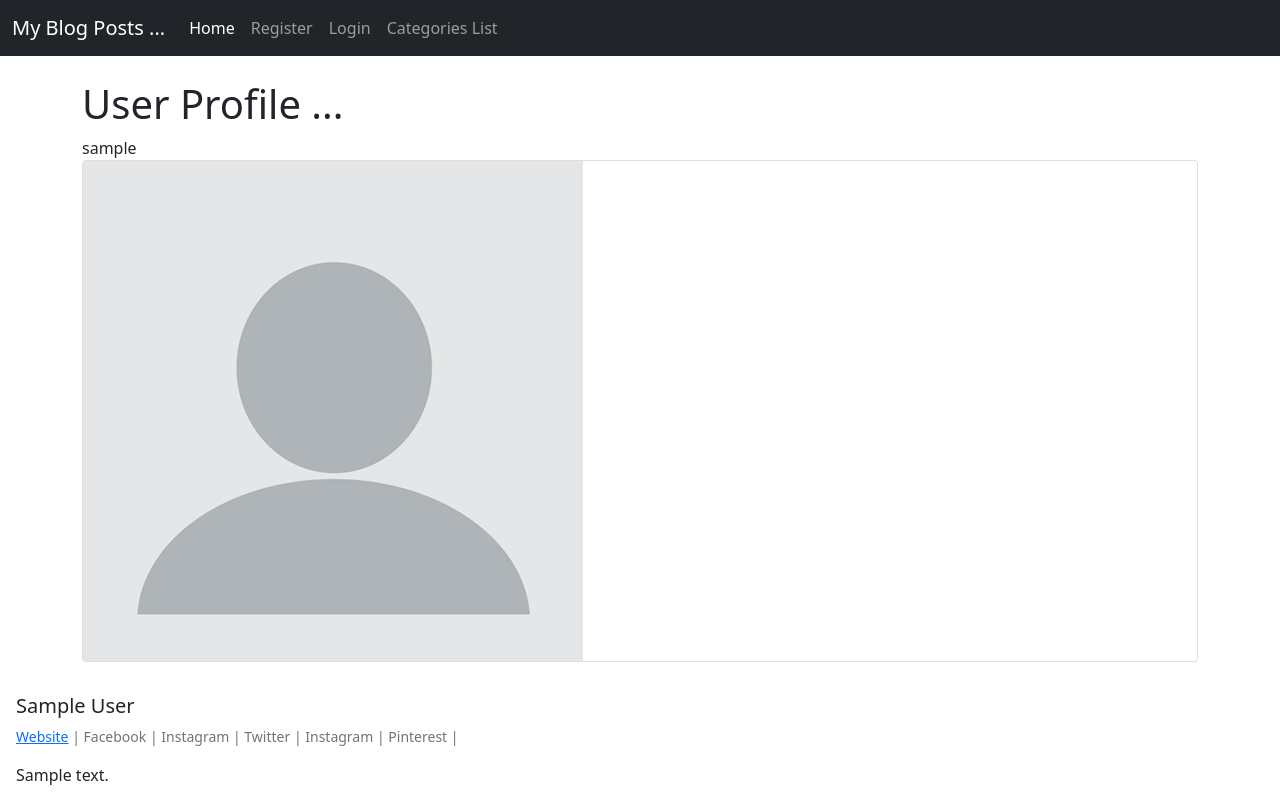
After one commit to Harmonica-Men/simple-blog, a Django app: page /members/1/profile/ in a window 1280 px wide. The commit adds this page. Run offline with Django 5.2, Linux system fonts and the light colour scheme; tables that the repository leaves empty hold one stand-in row (values such as "Sample post"); some libraries are stand-ins or nearby versions.

Commit message:
Create A Blog Profile Page - Django Blog #30

```diff
--- a/blogger/models.py
+++ b/blogger/models.py
@@ -27,7 +27,7 @@ class Category(models.Model):
 
 class Profile(models.Model):
     user = models.OneToOneField(User, null=True, on_delete=models.CASCADE)
-    bio = models.TextField()
+    bio = models.TextField(blank=True, null=True)
     profile_pic = CloudinaryField('image', null = True, blank= True)
     website_url = models.CharField(max_length=100, null=True, blank=True)
     twitter_url = models.CharField(max_length=100, null=True, blank=True)
--- a/blogger/templates/frontpage.html
+++ b/blogger/templates/frontpage.html
@@ -4,6 +4,7 @@
 <h1>Blog Post</h1>
 <ul>
 {% for post in object_list %}
+
     <li> <a href="{% url 'article-detail' post.pk %}">
         {{ post.title }}</a>
 
--- a/blogger/urls.py
+++ b/blogger/urls.py
@@ -1,6 +1,5 @@
 from django.urls import path, include
-from .views import FrontpageView, BlogPostDetailView, AddPostView, UpdatePostView, DeletePostView, AddCategoryView
-from .views import CategoryView, CategoryListView, LikeView
+from .views import FrontpageView, BlogPostDetailView, AddPostView, UpdatePostView, DeletePostView, AddCategoryView, CategoryView, CategoryListView, LikeView
 
 urlpatterns = [
     path('', FrontpageView.as_view(), name= 'frontpage'),
--- /dev/null
+++ b/members/templates/registration/user_profile.html
@@ -0,0 +1,67 @@
+{% extends 'base.html' %}
+
+{% load static %}
+{% block title %} User Profile {% endblock %}
+
+{% block content %}
+
+<h1>User Profile  ... </h1>
+
+{{ page_user }}
+
+<div class="card mb-3">
+    <div class="row g-0">
+      <div class="col-md-2">
+
+          {% if page_user.profile_pic.url %}
+
+                  <img src="{{ page_user.profile_pic.url }}" class="img">
+          {% else %}
+                  <img src="{% static 'blogger/images/Anonymous-Profile-pic.jpg'%}" class="img">
+
+          {% endif %}
+      </div>
+   </div>
+</div>
+</div>
+<div class="col-md-10">
+  <div class="card-body">
+    <h5 class="card-title">{{ page_user.user.first_name }} {{ page_user.user.last_name }}</h5>
+    <p class ="small text-muted">
+
+      {% if page_user.website_url %}
+        <a href="post.author.profile.website_url">Website</a> |
+      {% endif %}
+
+      {% if page_user.website_url %}
+        <a href="post.author.profile.website_url"></a> Facebook |
+      {% endif %}
+
+      {% if page_user.website_url %}
+        <a href="post.author.profile.website_url"></a> Instagram |
+      {% endif %}
+
+      {% if page_user.website_url %}
+        <a href="post.author.profile.website_url"></a> Twitter |
+      {% endif %}
+
+      {% if page_user.website_url %}
+        <a href="post.author.profile.website_url"></a> Instagram |
+      {% endif %}
+
+      {% if page_user.website_url %}
+        <a href="post.author.profile.website_url"></a> Pinterest  |
+      {% endif %}
+
+
+    <p class="card-text">{{ page_user.bio }}</p>
+    <!-- <p class="card-text"><small class="text-muted">Last updated 3 mins ago</small></p> -->
+  </div>
+</div>
+</div>
+
+
+
+
+
+{% endblock %}
--- a/members/urls.py
+++ b/members/urls.py
@@ -1,5 +1,6 @@
-from django.urls import path, include
-from .views import UserRegisterView, UserEditView, CustomPasswordChangeView
+from django.urls import path
+from .views import UserRegisterView, UserEditView, CustomPasswordChangeView, ShowProfilePageView
+
 from django.contrib.auth import views as auth_views
 from django.contrib.auth.views import PasswordChangeView
 
@@ -11,7 +12,7 @@ urlpatterns = [
     # path('<int:pk>/password/', auth_views.PasswordChangeView.as_view(), name='password_change'),
     path('<int:pk>/password/', CustomPasswordChangeView.as_view(), name='password_change'),
     path('password_change/done/', auth_views.PasswordChangeDoneView.as_view(template_name='registration/password_change_done.html'), name='password_change_done'),
-    # path('<int:uid>/', include('members.urls')),
+    path('<int:pk>/profile/', ShowProfilePageView.as_view(), name='show_profile_page'),
     # 4edit_profile, name='edit-profile'),
     # path('article/edit/<int:pk>', UpdatePostView.as_view(), name= 'update-post'),
     # path('article/<int:pk>/remove', DeletePostView.as_view(), name= 'delete-post'),
--- a/members/views.py
+++ b/members/views.py
@@ -1,10 +1,23 @@
 from django.contrib.auth.views import PasswordChangeView
 from django.urls import reverse_lazy
-from django.shortcuts import get_object_or_404
+from django.shortcuts import render, get_object_or_404
 from django.contrib.auth.models import User
 from django.views import generic
+from django.views.generic.detail import DetailView
 from django.contrib.auth.forms import UserCreationForm, UserChangeForm
 from .forms import SignUpForm, EditProfileForm, PasswordChangingForm
+from blogger.models import Profile
+
+class ShowProfilePageView(DetailView):
+    model = Profile
+    template_name = 'registration/user_profile.html'
+
+    def get_context_data(self, *args, **kwargs):
+        users = Profile.objects.all()
+        context = super(ShowProfilePageView, self).get_context_data(*args, **kwargs)
+        page_user = get_object_or_404(Profile, id=self.kwargs['pk'])
+        context["page_user"] = page_user
+        return context
 
 class UserRegisterView(generic.CreateView):
     # form_class = UserCreationForm
@@ -22,19 +35,6 @@ class UserEditView(generic.UpdateView):
     def get_object(self):
         return self.request.user
 
-# class CustomPasswordChangeView(PasswordChangeView):
-#     template_name = 'registration/change_password.html'
-#     success_url = reverse_lazy('password_change_done')
-
-#     def get_object(self, queryset=None):
-#         return get_object_or_404(User, pk=self.kwargs['pk'])
-
-#     def get_form_kwargs(self):
-#         kwargs = super().get_form_kwargs()
-#         kwargs['user'] = self.get_object()
-#         return kwargs
-
-
 class PasswordChangeView(PasswordChangeView):
     form_class = PasswordChangingForm
     success_url = reverse_lazy('password_succes')
```
Also changed, not shown: blogger/templates/blogpost.html (+2 -8 lines), members/templates/registration/edit_profile.html (+15 -0 lines).
